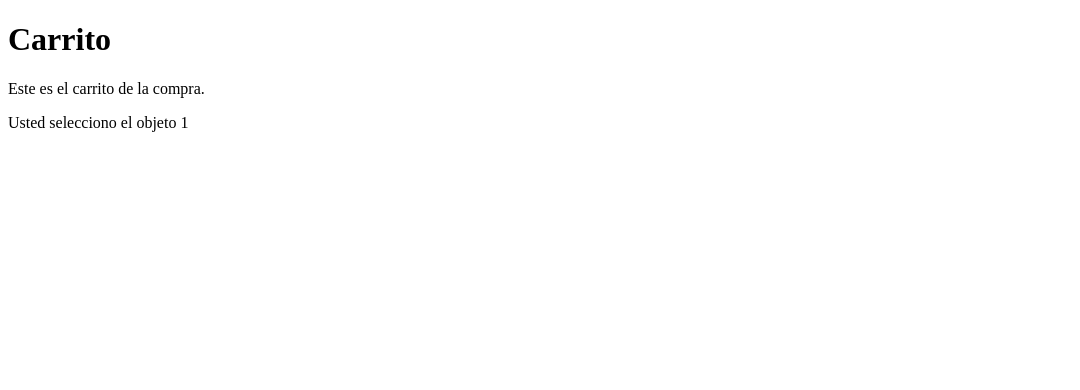
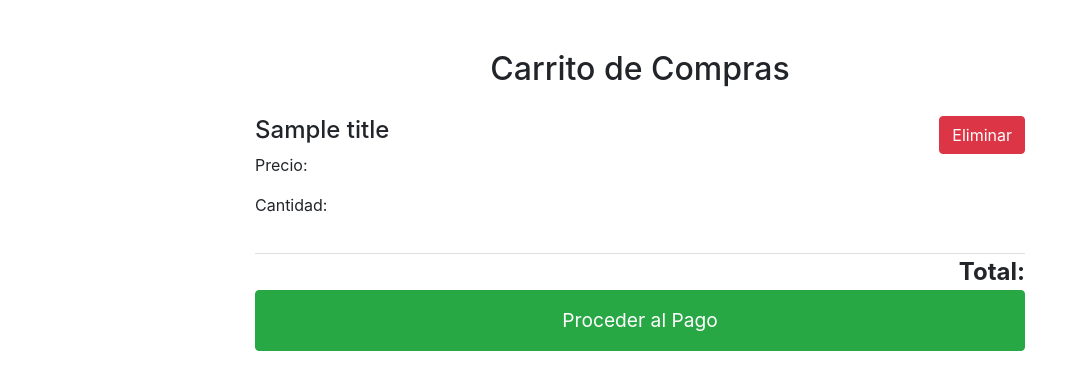
Before and after one commit to gvielza/flask_fakestoreapi, a Flask app: template templates/carrito.html in a window 1280 px wide. Shown: the top 390 px of the page, without its empty margins (0-1080 px from the left). Run offline with Flask 3, Linux system fonts and the light colour scheme; the template is opened without the code that fills it: most values are stand-ins (such as "Sample title", 1, 10 or a date in 2020); some libraries are stand-ins or nearby versions.

Commit message:
carrito.html agregado

```diff
--- a/app.py
+++ b/app.py
@@ -1,5 +1,6 @@
-from flask import Flask, render_template
+from flask import Flask, render_template, jsonify, request
 import requests
+from productos_api import productos as prod
 
 app=Flask(__name__)
 
@@ -18,6 +19,13 @@ def productos():
 
 @app.route('/carrito/<int:id>', methods=['POST'])
 def carrito(id):
-    #id=requests.form.get('id')
-    print(id)
-    return render_template('carrito.html', id=id)
+    title=request.form.get('title')
+    image=request.form.get('image')
+    print(title)
+    print(image)
+    return render_template('carrito.html', id=id, title=title, image=image)
+
+
+@app.route("/api/productos/", methods=["GET"])
+def api():
+    return jsonify(prod)
--- /dev/null
+++ b/productos_api.py
@@ -0,0 +1,5 @@
+productos = [
+    {"id": 1, "title": 'arroz', "price": 2000, "count": 100},
+    {"id": 2, "title": 'frijoles', "price": 1000, "count": 50},
+    {"id": 3, "title": 'pan', "price": 1000, "count": 20}
+]
--- a/templates/carrito.html
+++ b/templates/carrito.html
@@ -1,12 +1,59 @@
 <!DOCTYPE html>
-<html lang="en">
+<html lang="es">
 <head>
     <meta charset="UTF-8">
-    <title>Carrito</title>
+    <meta name="viewport" content="width=device-width, initial-scale=1.0">
+    <title>Carrito de Compras</title>
+    <link href="https://stackpath.bootstrapcdn.com/bootstrap/4.5.2/css/bootstrap.min.css" rel="stylesheet">
+    <style>
+        .cart-container {
+            margin: 50px auto;
+            max-width: 800px;
+        }
+        .cart-item {
+            border-bottom: 1px solid #ddd;
+            padding: 20px 0;
+        }
+        .cart-total {
+            font-size: 1.5em;
+            font-weight: bold;
+            text-align: right;
+        }
+        .checkout-btn {
+            display: block;
+            width: 100%;
+            padding: 15px;
+            font-size: 1.2em;
+        }
+    </style>
 </head>
 <body>
-<h1>Carrito</h1>
-<p>Este es el carrito de la compra.</p>
-<p>Usted selecciono el objeto {{ id }}</p>
+
+<div class="container cart-container">
+    <h2 class="text-center">Carrito de Compras</h2>
+
+    <div class="cart-item">
+        <div class="row">
+            <div class="col-md-8">
+                <h4>{{ title }}</h4>
+                <p>Precio: </p>
+                <p>Cantidad: </p>
+            </div>
+            <div class="col-md-4 text-right">
+                <button class="btn btn-danger">Eliminar</button>
+            </div>
+        </div>
+    </div>
+
+    <div class="cart-total">
+        Total:
+    </div>
+
+    <button class="btn btn-success checkout-btn">Proceder al Pago</button>
+</div>
+
+<script src="https://code.jquery.com/jquery-3.5.1.slim.min.js"></script>
+<script src="https://cdn.jsdelivr.net/npm/@popperjs/core@2.5.3/dist/umd/popper.min.js"></script>
+<script src="https://stackpath.bootstrapcdn.com/bootstrap/4.5.2/js/bootstrap.min.js"></script>
 </body>
 </html>
--- a/templates/index.html
+++ b/templates/index.html
@@ -8,6 +8,7 @@
 <h1>Inicio</h1>
 <p>Este es el inicio de la aplicación.</p>
 
-<a href="{{ url_for('productos') }}" > Productos de https://fakestoreapi.com/products</a>
+<a href="{{ url_for('productos') }}" > Productos de https://fakestoreapi.com/products</a> <br>
+<a href="{{ url_for('api') }}">API obtenida desde un archivo .py con una lista de diccionario</a>
 </body>
 </html>
```
Also changed, not shown: templates/productos.html (+16 -4 lines), static/img/carro-vacio.png (added).
